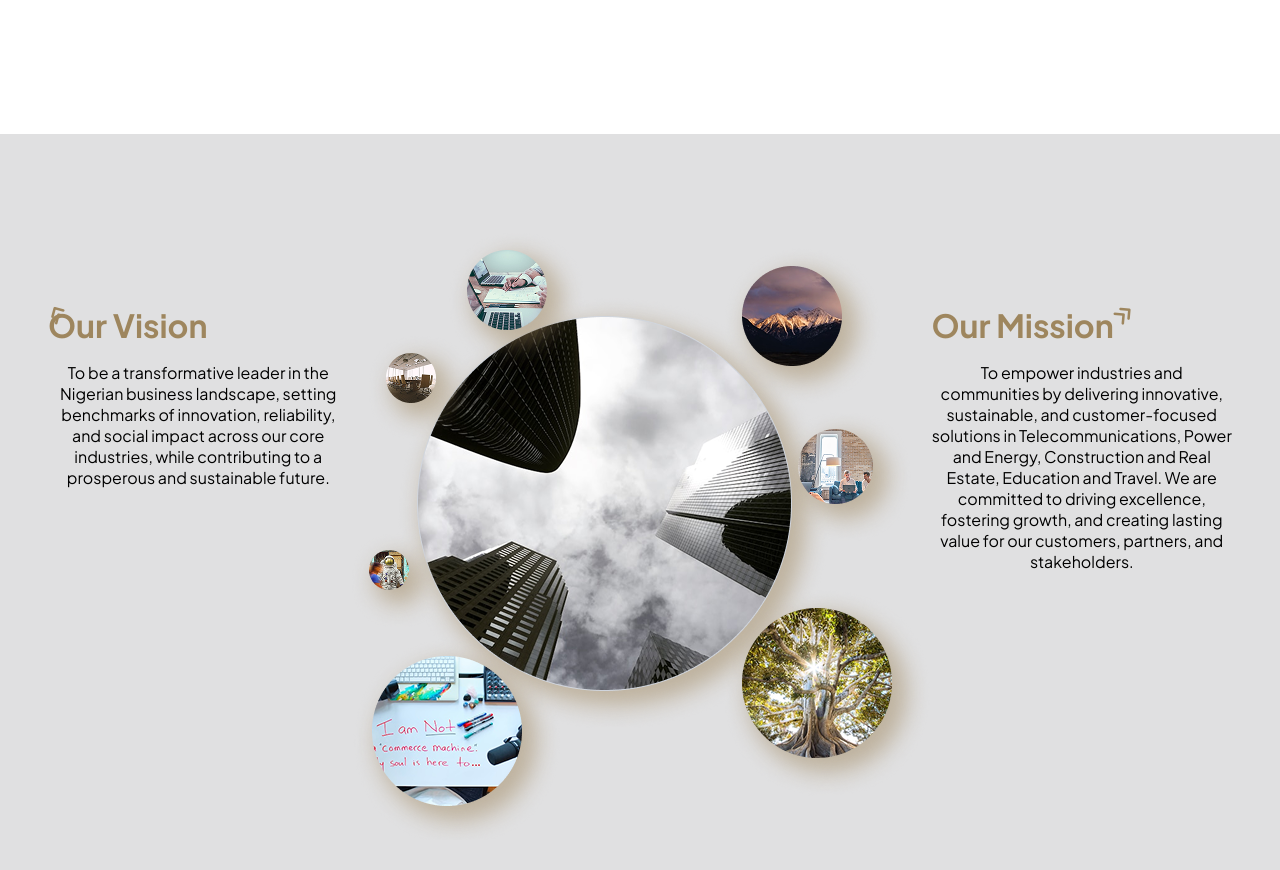
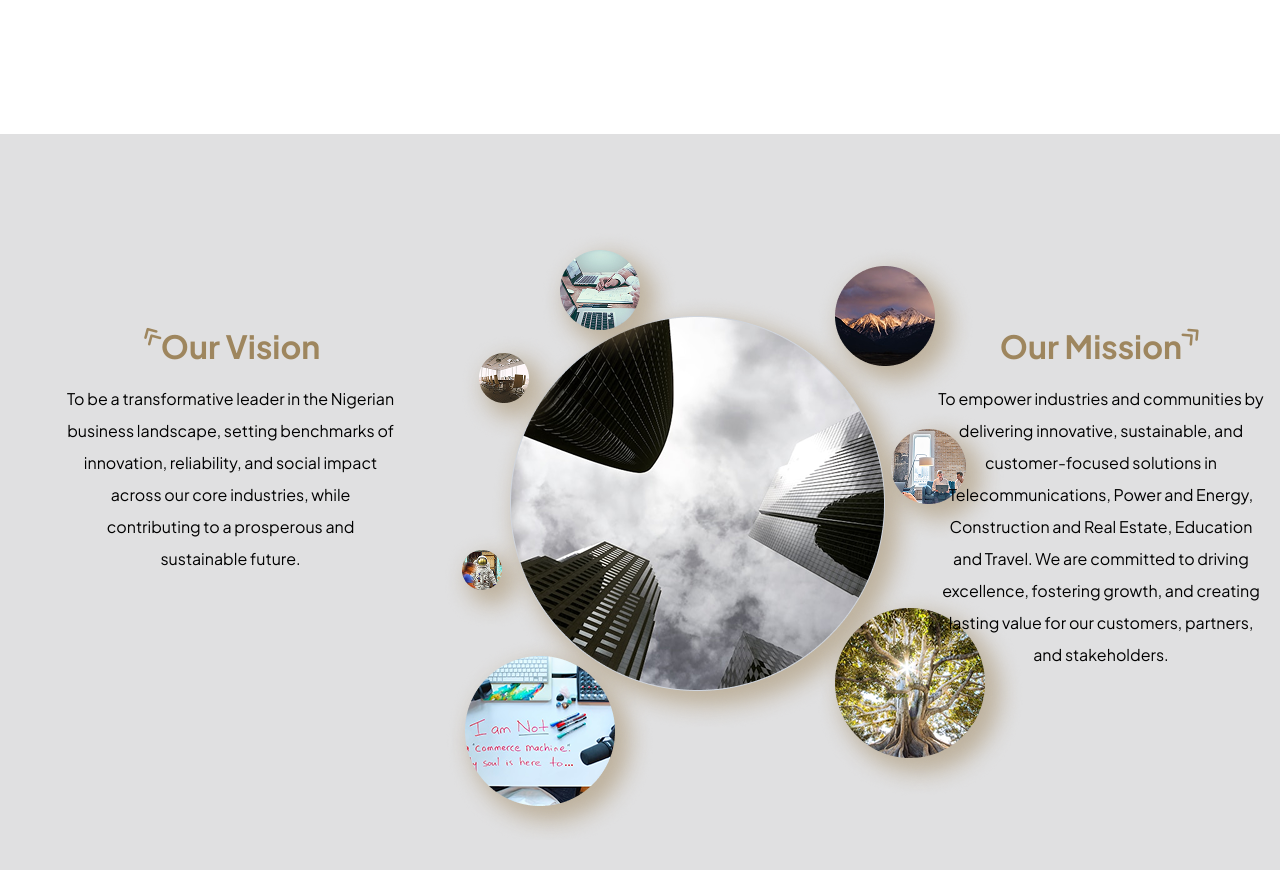
Before and after one commit to Ayooluwatomide/gctgroup, a plain HTML site: page index.html in a window 1280 px wide. Shown: the part 1860-2730 px from the top of the page. Drawn offline with Linux system fonts and the light colour scheme.

Commit message:
Made adjustments on vision and mission page

```diff
--- a/index.html
+++ b/index.html
@@ -105,14 +105,13 @@
      </section>
 
      <!-- vision-section -->
-    <div class="vision-container flex section-padding" id="vision">
+    <section class="vision-container section-padding" id="vision">
       <div class="vision">
-        <div class="flex vision-header">
+        <div class="vision-header">
           <div class="icon-a">
             <i class="fas fa-angle-double-left icon"></i>
           </div>
           <h3>Our Vision</h3>
-
         </div>
          <div class="vision-text"><p>
           To be a transformative leader in the Nigerian business landscape, setting benchmarks of innovation, reliability, and social impact across our core industries, while contributing to a prosperous and sustainable future.
@@ -124,7 +123,7 @@
       </div>
 
       <div class="mission" id="vision">
-        <div class="mission-header flex">
+        <div class="mission-header">
           <h3>Our Mission</h3>
           <div class="icon-b">
             <i class="fas fa-angle-double-right icon"></i>
@@ -138,7 +137,7 @@
         </div>
       </div>
 
-    </div>
+    </section>
     <!-- vision-section ends here -->
 
     <!-- Goals section -->
--- a/style.css
+++ b/style.css
@@ -158,7 +158,7 @@ a{
 }
 
 .section-padding{
-    padding:6rem 3rem ;
+    padding:6rem 4rem ;
 }
 
 
@@ -230,23 +230,30 @@ a{
 /* visiona and mission styling */
 .vision-container{
     background-color: var(--color-lightGrey);
-    /* padding: 4rem; */
     text-align: center;
+    display: grid;
+    grid-template-columns: 30% 40% 30%; /* Left: 30%, Center: 40%, Right: 30% */
+    gap: 2rem;
 }
 
-.vision,.mission{
-    width: 20.82rem;
-    padding-top:2.7rem ;
+.vision-header, .mission-header {
+    display: flex;
+    justify-content: center;
+    padding-top: 6rem;
 }
 
-.vision-header,.mission-header{
-    margin-top: 2rem;
+.vision-text, .mission-text {
+    line-height: 2em;
+}
+
+.vision, .mission{
+    width: 20.82rem;
 }
 
 .vision-container .icon{
-    font-size: 40px;
+    /* font-size: 40px; */
     color: var(--color-gold);
-    position: absolute;
+    /* position: absolute; */
 }
 
 .icon-a .icon{
```
